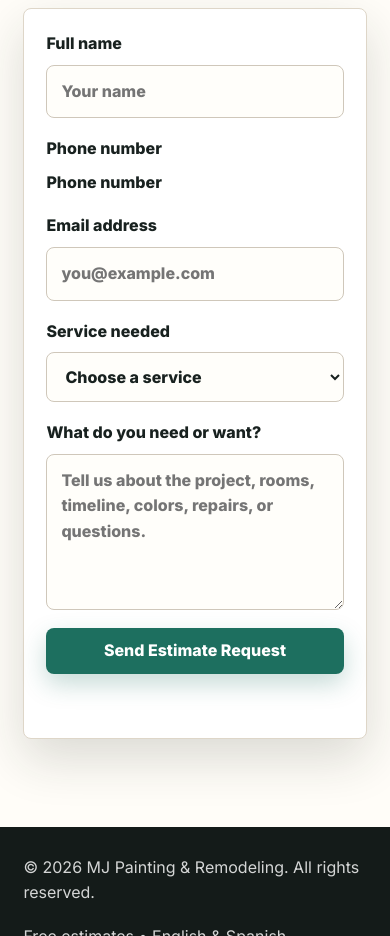
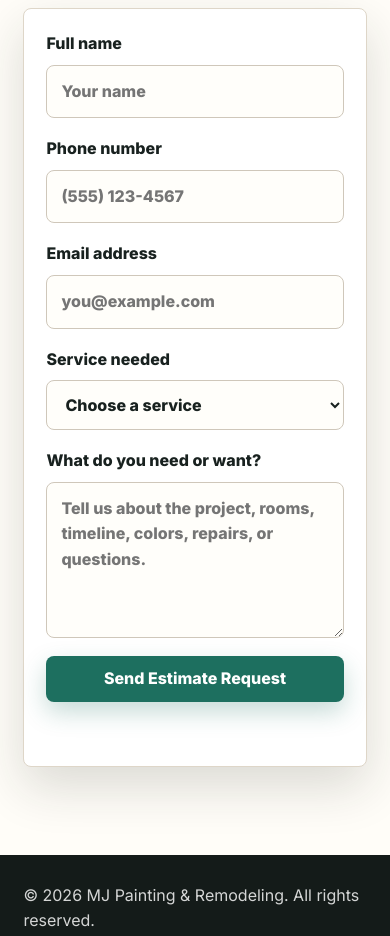
Before and after one commit to jazmin-rodriguez/LopezLLC, a plain HTML site: page HomePage/index.html in a window 390 px wide. Shown: the part 6840-7776 px from the top of the page. Drawn offline with Linux system fonts and the light colour scheme.

Commit message:
bug fix
Phone input bug fix for estimate request

```diff
--- a/HomePage/index.html
+++ b/HomePage/index.html
@@ -196,8 +196,9 @@
         </label>
 
         <label>
-          Phone number
           <span data-i18n="phoneFormLabel">Phone number</span>
+          <input type="tel" name="phone" placeholder="(555) 123-4567" required />
+
         </label>
 
         <label>
```
